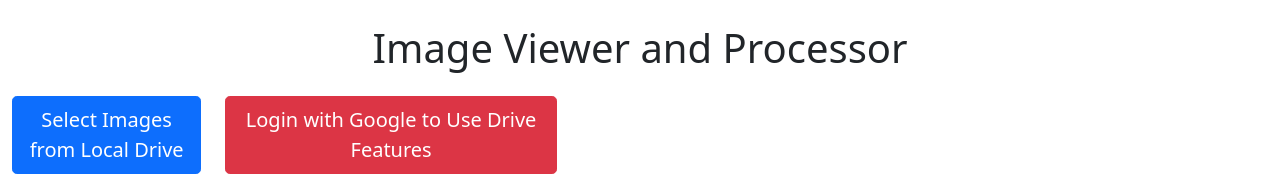
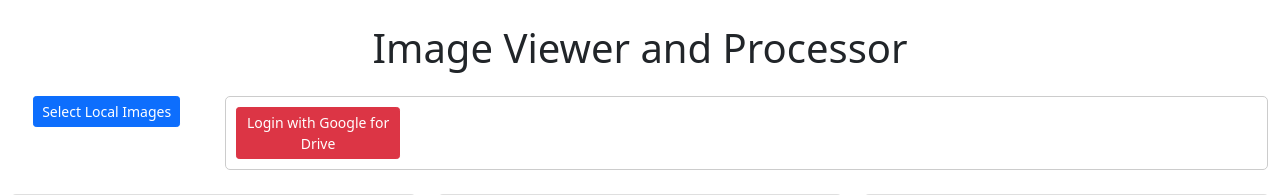
Before and after one commit to Clod/Grain-QR-Detection, a Flask app: page / in a window 1280 px wide. Shown: the top 195 px of the page. Run offline with Flask 3, Linux system fonts and the light colour scheme.

Commit message:
More tweaking of the GUI

```diff
--- a/templates/index.html
+++ b/templates/index.html
@@ -27,51 +27,53 @@
             {% endif %}
         {% endwith %}
 
-        <div class="row" id="sourcesSection">
+        <div class="row mb-4" id="sourcesSection"> <!-- Added mb-4 for bottom margin -->
             <!-- File Upload Section -->
             <div class="col-12 col-md-2">
-                <div class="row mb-4">
+                <div class="row mb-2"> <!-- Reduced margin -->
                     <div class="col-12 text-center">
                         <input type="file" id="fileInput" multiple accept="image/*" class="form-control" style="display: none;">
-                        <button id="uploadBtn" class="btn btn-primary btn-lg">Select Images from Local Drive</button>
+                        <button id="uploadBtn" class="btn btn-primary btn-sm">Select Local Images</button> <!-- Smaller button, shorter text -->
                         <div id="uploadStatus" class="mt-2"></div>
                     </div>
                 </div>
             </div>
             <div class="col-12 col-md-10">
+                <div style="border: 1px solid #ccc; padding: 10px; border-radius: 5px;">
                 <!-- Login/Logout and Google Drive Section -->
-                <div class="row">
+                <div class="row gx-2"> <!-- Reduced gutter between columns -->
                     <!-- Left Column: Login Status -->
-                    <div class="col-md-4 text-center mb-3 mb-md-0">
+                    <div class="col-md-2 text-center mb-2 mb-md-0"> <!-- Reduced margin -->
                         {% if session['google_credentials'] %}
-                            <p class="lead">Logged in with Google.</p>
-                            <a href="{{ url_for('logout_google') }}" class="btn btn-warning btn-lg">Logout from Google</a>
+                            <p class="mb-1 small">Logged in with Google.</p> <!-- Smaller text, reduced margin -->
+                            <a href="{{ url_for('logout_google') }}" class="btn btn-warning btn-sm">Logout Google</a> <!-- Smaller button, shorter text -->
                         {% else %}
-                            <a href="{{ url_for('login_google') }}" class="btn btn-danger btn-lg">Login with Google to Use Drive Features</a>
+                            <a href="{{ url_for('login_google') }}" class="btn btn-danger btn-sm">Login with Google for Drive</a> <!-- Smaller button, shorter text -->
                         {% endif %}
                     </div>
 
                     <!-- Right Column: Drive Integration and Link -->
-                    <div class="col-md-6">
+                    <div class="col-md-10">
                         {% if session['google_credentials'] %}
-                            <div class="text-LEFT mb-3">
-                                <h5 class="mt-md-0">Google Drive Integration</h5>
+                            <div class="text-start mb-2"> <!-- text-start, Reduced margin -->
+                                <h6 class="mt-md-0 mb-1">Google Drive</h6> <!-- Smaller heading, reduced margin, shorter text -->
                                 {% if session['selected_google_drive_folder_id'] %}
-                                    <p>Selected Folder: <strong>{{ session['selected_google_drive_folder_name'] }}</strong> (ID: {{ session['selected_google_drive_folder_id'] }})</p>
-                                    <a href="{{ url_for('drive_folders') }}" class="btn btn-info">Change Google Drive Folder</a>
+                                    <p class="small mb-1">Folder: <strong>{{ session['selected_google_drive_folder_name'] }}</strong> (ID: {{ session['selected_google_drive_folder_id'] }})</p> <!-- Smaller text, reduced margin -->
+                                    <a href="{{ url_for('drive_folders') }}" class="btn btn-info btn-sm">Change Folder</a> <!-- Smaller button, shorter text -->
                                 {% else %}
-                                    <p>No Google Drive folder selected.</p>
-                                    <a href="{{ url_for('drive_folders') }}" class="btn btn-primary">List Google Drive Folders</a>
+                                    <p class="small mb-1">No Drive folder selected.</p> <!-- Smaller text, reduced margin -->
+                                    <a href="{{ url_for('drive_folders') }}" class="btn btn-primary btn-sm">List Folders</a> <!-- Smaller button, shorter text -->
                                 {% endif %}
                             </div>
                             <hr class="d-md-none"> <!-- Horizontal line for small screens if needed -->
                             <div class="text-center text-md-start"> <!-- text-md-start to align left on medium+ screens -->
-                                <label for="driveLinkInput" class="form-label">Or use Google Drive Link:</label>
-                                <input type="url" id="driveLinkInput" name="drive_link" placeholder="Enter Google Drive folder link" class="form-control mb-2">
-                                <button id="submitDriveLinkBtn" class="btn btn-secondary">Load from Link</button>
+                                <label for="driveLinkInput" class="form-label small mb-0">Or Drive Link:</label> <!-- Smaller text, reduced margin, shorter text -->
+                                <input type="url" id="driveLinkInput" name="drive_link" placeholder="Drive folder link" class="form-control form-control-sm mb-1"> <!-- Smaller input, reduced margin, shorter placeholder -->
+                                <button id="submitDriveLinkBtn" class="btn btn-secondary btn-sm">Load Link</button> <!-- Smaller button, shorter text -->
                             </div>
                         {% endif %}
                     </div>
+                </div>
                 </div>
             </div>
         </div>
```
